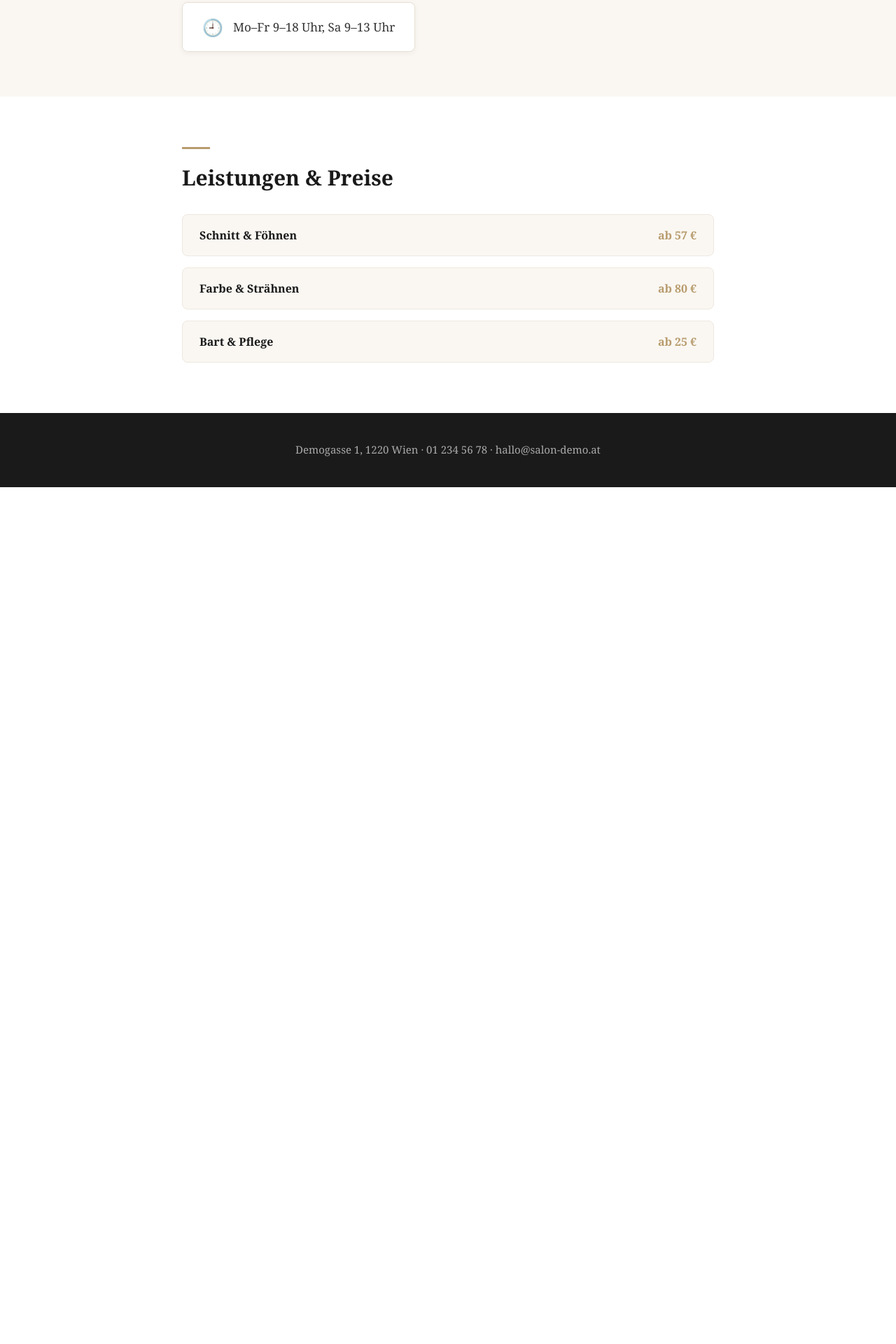
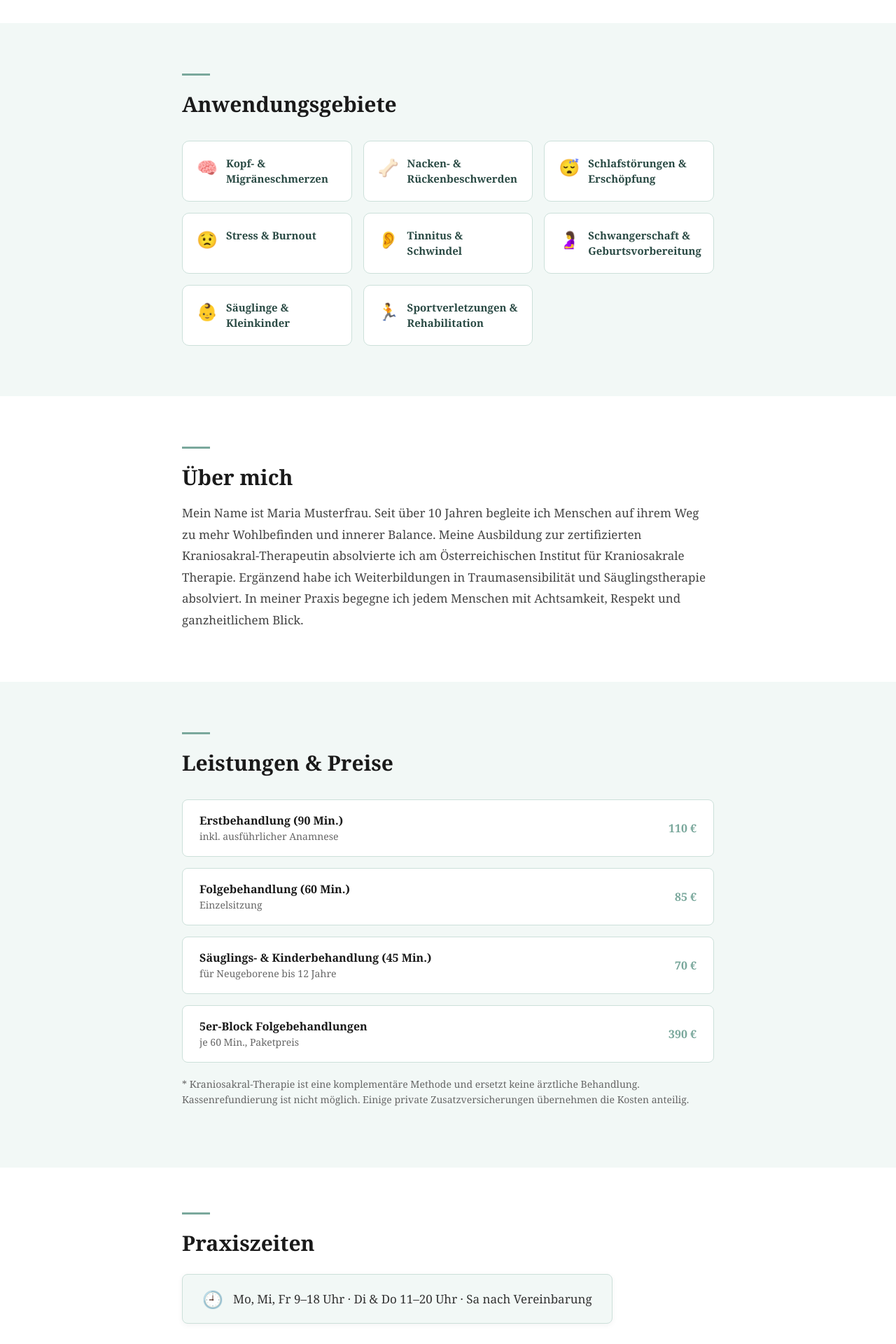
Before and after one commit to pixelmeister-org/demo-kunde, a Next.js app: page / in a window 1280 px wide. Shown: the part 840-2760 px from the top of the page at 70% size. Before the commit the page ends 1536 px from the top, so only its background shows below. Built offline with nearby package versions, Linux system fonts and the light colour scheme.

Commit message:
chore(portal-agent): Die gesamte Seite wurde von einem Friseursalon zu einer Kraniosakral-The
request-id: 386a6c30-8eb2-4b30-9cdf-df4b127d7a8c

```diff
--- a/app/layout.tsx
+++ b/app/layout.tsx
@@ -1,6 +1,6 @@
 import { EditKit } from "../editkit/edit-kit";
 
-export const metadata = { title: "Friseur Demo — pixelmeister Kunde" };
+export const metadata = { title: "Kraniosakral-Therapie — Praxis Demo" };
 export default function RootLayout({ children }: { children: React.ReactNode }) {
   return (
     <html lang="de">
--- a/app/page.tsx
+++ b/app/page.tsx
@@ -4,7 +4,7 @@ const accentBar: React.CSSProperties = {
   display: "block",
   width: 40,
   height: 3,
-  background: "#b89c6e",
+  background: "#7aa89c",
   marginBottom: 20,
 };
 
@@ -15,7 +15,7 @@ export default function Home() {
       {/* ── HERO ── */}
       <header
         style={{
-          background: "linear-gradient(160deg, #1a1a1a 0%, #2e2e2e 100%)",
+          background: "linear-gradient(160deg, #1d3530 0%, #2e5248 100%)",
           color: "#fff",
           padding: "96px 24px 80px",
           textAlign: "center",
@@ -27,41 +27,41 @@ export default function Home() {
               letterSpacing: "0.18em",
               fontSize: 11,
               textTransform: "uppercase",
-              color: "#b89c6e",
+              color: "#a8d5c8",
               marginBottom: 18,
               marginTop: 0,
             }}
           >
-            Friseursalon · Wien
+            Kraniosakral-Therapie · Wien
           </p>
           <h1
             data-edit-id="hero-title"
             style={{
-              fontSize: "clamp(38px, 7vw, 58px)",
+              fontSize: "clamp(36px, 7vw, 56px)",
               fontWeight: 700,
               letterSpacing: "-0.5px",
               margin: "0 0 20px",
               lineHeight: 1.1,
             }}
           >
-            Salon Demo
+            Praxis für Kraniosakral-Therapie
           </h1>
           <p
             data-edit-id="hero-subtitle"
             style={{
               fontSize: 19,
-              color: "#c9c9c9",
+              color: "#c2ddd8",
               marginTop: 0,
               marginBottom: 36,
               lineHeight: 1.6,
             }}
           >
-            Ihr Friseur im Herzen von Wien — Termine ohne Wartezeit.
+            Sanfte Berührung — tiefe Wirkung. Ihre Praxis für ganzheitliche Gesundheit im Herzen von Wien.
           </p>
           <button
             data-edit-id="hero-cta"
             style={{
-              background: "#b89c6e",
+              background: "#7aa89c",
               color: "#fff",
               padding: "15px 38px",
               border: 0,
@@ -73,12 +73,12 @@ export default function Home() {
               textTransform: "uppercase",
             }}
           >
-            Termin buchen
+            Termin vereinbaren
           </button>
         </div>
       </header>
 
-      {/* ── ÜBER UNS ── */}
+      {/* ── WAS IST KRANIOSAKRAL-THERAPIE ── */}
       <section style={{ padding: "72px 24px" }}>
         <div style={maxW}>
           <span style={accentBar} />
@@ -86,50 +86,103 @@ export default function Home() {
             data-edit-id="about-title"
             style={{ fontSize: 30, margin: "0 0 16px", fontWeight: 700 }}
           >
-            Über uns
+            Was ist Kraniosakral-Therapie?
           </h2>
           <p
             data-edit-id="about-text"
             style={{ lineHeight: 1.8, color: "#444", fontSize: 17, margin: 0 }}
           >
-            Seit 2015 verwöhnen wir unsere Kundinnen und Kunden mit Handwerk, Ruhe und einer
-            guten Tasse Kaffee. Klein, persönlich, ehrlich — so mögen wir es.
+            Die Kraniosakral-Therapie ist eine sanfte, manuelle Körpertherapie, die das
+            kraniosakrale System — bestehend aus Schädel, Wirbelsäule und Kreuzbein —
+            in seiner natürlichen Bewegung unterstützt. Mit feinfühligen Handgriffen werden
+            Blockaden im Fluss der Gehirn-Rückenmarksflüssigkeit gelöst, das Nervensystem
+            beruhigt und die Selbstheilungskräfte des Körpers aktiviert. Die Methode wirkt
+            tief und nachhaltig, ohne dabei invasiv zu sein.
           </p>
         </div>
       </section>
 
-      {/* ── ÖFFNUNGSZEITEN ── */}
-      <section style={{ background: "#faf7f2", padding: "64px 24px" }}>
+      {/* ── ANWENDUNGSGEBIETE ── */}
+      <section style={{ background: "#f2f8f6", padding: "72px 24px" }}>
         <div style={maxW}>
           <span style={accentBar} />
           <h2
-            data-edit-id="hours-title"
-            style={{ fontSize: 30, margin: "0 0 24px", fontWeight: 700 }}
+            data-edit-id="areas-title"
+            style={{ fontSize: 30, margin: "0 0 32px", fontWeight: 700 }}
           >
-            Öffnungszeiten
+            Anwendungsgebiete
           </h2>
-          <div
+          <ul
             style={{
-              display: "inline-flex",
-              alignItems: "center",
-              gap: 14,
-              background: "#fff",
-              border: "1px solid #e8e0d4",
-              borderRadius: 8,
-              padding: "18px 28px",
-              boxShadow: "0 2px 8px rgba(0,0,0,0.05)",
+              listStyle: "none",
+              padding: 0,
+              margin: 0,
+              display: "grid",
+              gridTemplateColumns: "repeat(auto-fill, minmax(220px, 1fr))",
+              gap: 16,
             }}
           >
-            <span style={{ fontSize: 24 }}>🕘</span>
-            <p data-edit-id="hours" style={{ fontSize: 17, margin: 0, color: "#333" }}>
-              Mo–Fr 9–18 Uhr, Sa 9–13 Uhr
-            </p>
-          </div>
+            {(
+              [
+                { emoji: "🧠", label: "Kopf- & Migräneschmerzen", id: "area-1" },
+                { emoji: "🦴", label: "Nacken- & Rückenbeschwerden", id: "area-2" },
+                { emoji: "😴", label: "Schlafstörungen & Erschöpfung", id: "area-3" },
+                { emoji: "😟", label: "Stress & Burnout", id: "area-4" },
+                { emoji: "👂", label: "Tinnitus & Schwindel", id: "area-5" },
+                { emoji: "🤰", label: "Schwangerschaft & Geburtsvorbereitung", id: "area-6" },
+                { emoji: "👶", label: "Säuglinge & Kleinkinder", id: "area-7" },
+                { emoji: "🏃", label: "Sportverletzungen & Rehabilitation", id: "area-8" },
+              ] as { emoji: string; label: string; id: string }[]
+            ).map(({ emoji, label, id }) => (
+              <li
+                key={id}
+                data-edit-id={id}
+                style={{
+                  background: "#fff",
+                  border: "1px solid #cce0da",
+                  borderRadius: 10,
+                  padding: "20px 20px",
+                  display: "flex",
+                  alignItems: "flex-start",
+                  gap: 12,
+                }}
+              >
+                <span style={{ fontSize: 24, flexShrink: 0 }}>{emoji}</span>
+                <span style={{ fontSize: 15, lineHeight: 1.5, color: "#2a4a44", fontWeight: 600 }}>
+                  {label}
+                </span>
+              </li>
+            ))}
+          </ul>
+        </div>
+      </section>
+
+      {/* ── ÜBER MICH ── */}
+      <section style={{ padding: "72px 24px" }}>
+        <div style={maxW}>
+          <span style={accentBar} />
+          <h2
+            data-edit-id="therapist-title"
+            style={{ fontSize: 30, margin: "0 0 16px", fontWeight: 700 }}
+          >
+            Über mich
+          </h2>
+          <p
+            data-edit-id="therapist-text"
+            style={{ lineHeight: 1.8, color: "#444", fontSize: 17, margin: 0 }}
+          >
+            Mein Name ist Maria Musterfrau. Seit über 10 Jahren begleite ich Menschen
+            auf ihrem Weg zu mehr Wohlbefinden und innerer Balance. Meine Ausbildung zur
+            zertifizierten Kraniosakral-Therapeutin absolvierte ich am Österreichischen
+            Institut für Kraniosakrale Therapie. Ergänzend habe ich Weiterbildungen in
+            Traumasensibilität und Säuglingstherapie absolviert. In meiner Praxis begegne
+            ich jedem Menschen mit Achtsamkeit, Respekt und ganzheitlichem Blick.
+          </p>
         </div>
       </section>
 
       {/* ── LEISTUNGEN & PREISE ── */}
-      <section style={{ padding: "72px 24px" }}>
+      <section style={{ background: "#f2f8f6", padding: "72px 24px" }}>
         <div style={maxW}>
           <span style={accentBar} />
           <h2
@@ -145,14 +198,21 @@ export default function Home() {
                 display: "flex",
                 justifyContent: "space-between",
                 alignItems: "center",
-                background: "#faf7f2",
-                border: "1px solid #ede8df",
+                background: "#fff",
+                border: "1px solid #cce0da",
                 borderRadius: 8,
                 padding: "18px 24px",
               }}
             >
-              <span style={{ fontSize: 16, fontWeight: 600 }}>Schnitt &amp; Föhnen</span>
-              <span style={{ fontSize: 16, fontWeight: 700, color: "#b89c6e" }}>ab 57 €</span>
+              <div>
+                <span style={{ fontSize: 16, fontWeight: 600, display: "block" }}>
+                  Erstbehandlung (90 Min.)
+                </span>
+                <span style={{ fontSize: 14, color: "#666" }}>inkl. ausführlicher Anamnese</span>
+              </div>
+              <span style={{ fontSize: 16, fontWeight: 700, color: "#7aa89c", whiteSpace: "nowrap", marginLeft: 16 }}>
+                110 €
+              </span>
             </li>
             <li
               data-edit-id="price-2"
@@ -160,14 +220,21 @@ export default function Home() {
                 display: "flex",
                 justifyContent: "space-between",
                 alignItems: "center",
-                background: "#faf7f2",
-                border: "1px solid #ede8df",
+                background: "#fff",
+                border: "1px solid #cce0da",
                 borderRadius: 8,
                 padding: "18px 24px",
               }}
             >
-              <span style={{ fontSize: 16, fontWeight: 600 }}>Farbe &amp; Strähnen</span>
-              <span style={{ fontSize: 16, fontWeight: 700, color: "#b89c6e" }}>ab 80 €</span>
+              <div>
+                <span style={{ fontSize: 16, fontWeight: 600, display: "block" }}>
+                  Folgebehandlung (60 Min.)
+                </span>
+                <span style={{ fontSize: 14, color: "#666" }}>Einzelsitzung</span>
+              </div>
+              <span style={{ fontSize: 16, fontWeight: 700, color: "#7aa89c", whiteSpace: "nowrap", marginLeft: 16 }}>
+                85 €
+              </span>
             </li>
             <li
               data-edit-id="price-3"
@@ -175,35 +242,101 @@ export default function Home() {
                 display: "flex",
                 justifyContent: "space-between",
                 alignItems: "center",
-                background: "#faf7f2",
-                border: "1px solid #ede8df",
+                background: "#fff",
+                border: "1px solid #cce0da",
                 borderRadius: 8,
                 padding: "18px 24px",
               }}
             >
-              <span style={{ fontSize: 16, fontWeight: 600 }}>Bart &amp; Pflege</span>
-              <span style={{ fontSize: 16, fontWeight: 700, color: "#b89c6e" }}>ab 25 €</span>
+              <div>
+                <span style={{ fontSize: 16, fontWeight: 600, display: "block" }}>
+                  Säuglings- &amp; Kinderbehandlung (45 Min.)
+                </span>
+                <span style={{ fontSize: 14, color: "#666" }}>für Neugeborene bis 12 Jahre</span>
+              </div>
+              <span style={{ fontSize: 16, fontWeight: 700, color: "#7aa89c", whiteSpace: "nowrap", marginLeft: 16 }}>
+                70 €
+              </span>
+            </li>
+            <li
+              data-edit-id="price-4"
+              style={{
+                display: "flex",
+                justifyContent: "space-between",
+                alignItems: "center",
+                background: "#fff",
+                border: "1px solid #cce0da",
+                borderRadius: 8,
+                padding: "18px 24px",
+              }}
+            >
+              <div>
+                <span style={{ fontSize: 16, fontWeight: 600, display: "block" }}>
+                  5er-Block Folgebehandlungen
+                </span>
+                <span style={{ fontSize: 14, color: "#666" }}>je 60 Min., Paketpreis</span>
+              </div>
+              <span style={{ fontSize: 16, fontWeight: 700, color: "#7aa89c", whiteSpace: "nowrap", marginLeft: 16 }}>
+                390 €
+              </span>
             </li>
           </ul>
+          <p style={{ marginTop: 20, fontSize: 14, color: "#666", lineHeight: 1.6 }}>
+            * Kraniosakral-Therapie ist eine komplementäre Methode und ersetzt keine ärztliche Behandlung.
+            Kassenrefundierung ist nicht möglich. Einige private Zusatzversicherungen übernehmen die Kosten anteilig.
+          </p>
+        </div>
+      </section>
+
+      {/* ── PRAXISZEITEN ── */}
+      <section style={{ padding: "64px 24px" }}>
+        <div style={maxW}>
+          <span style={accentBar} />
+          <h2
+            data-edit-id="hours-title"
+            style={{ fontSize: 30, margin: "0 0 24px", fontWeight: 700 }}
+          >
+            Praxiszeiten
+          </h2>
+          <div
+            style={{
+              display: "inline-flex",
+              alignItems: "center",
+              gap: 14,
+              background: "#f2f8f6",
+              border: "1px solid #cce0da",
+              borderRadius: 8,
+              padding: "18px 28px",
+              boxShadow: "0 2px 8px rgba(0,0,0,0.05)",
+            }}
+          >
+            <span style={{ fontSize: 24 }}>🕘</span>
+            <p data-edit-id="hours" style={{ fontSize: 17, margin: 0, color: "#333" }}>
+              Mo, Mi, Fr 9–18 Uhr · Di &amp; Do 11–20 Uhr · Sa nach Vereinbarung
+            </p>
+          </div>
         </div>
       </section>
 
       {/* ── FOOTER ── */}
       <footer
         style={{
-          background: "#1a1a1a",
-          color: "#aaa",
+          background: "#1d3530",
+          color: "#9abfb8",
           padding: "40px 24px",
           textAlign: "center",
         }}
       >
         <p
           data-edit-id="contact"
-          style={{ margin: 0, fontSize: 15, lineHeight: 1.7 }}
+          style={{ margin: 0, fontSize: 15, lineHeight: 1.9 }}
         >
-          Demogasse 1, 1220 Wien · 01 234 56 78 · hallo@salon-demo.at
+          Praxis Maria Musterfrau · Ruhegasse 7, 1090 Wien
+          <br />
+          📞 01 234 56 78 · ✉️ praxis@kraniosakral-demo.at
         </p>
       </footer>
+
     </main>
   );
 }
```
Also changed, not shown: 1 other file (tests, documents, lock files or other folders).
